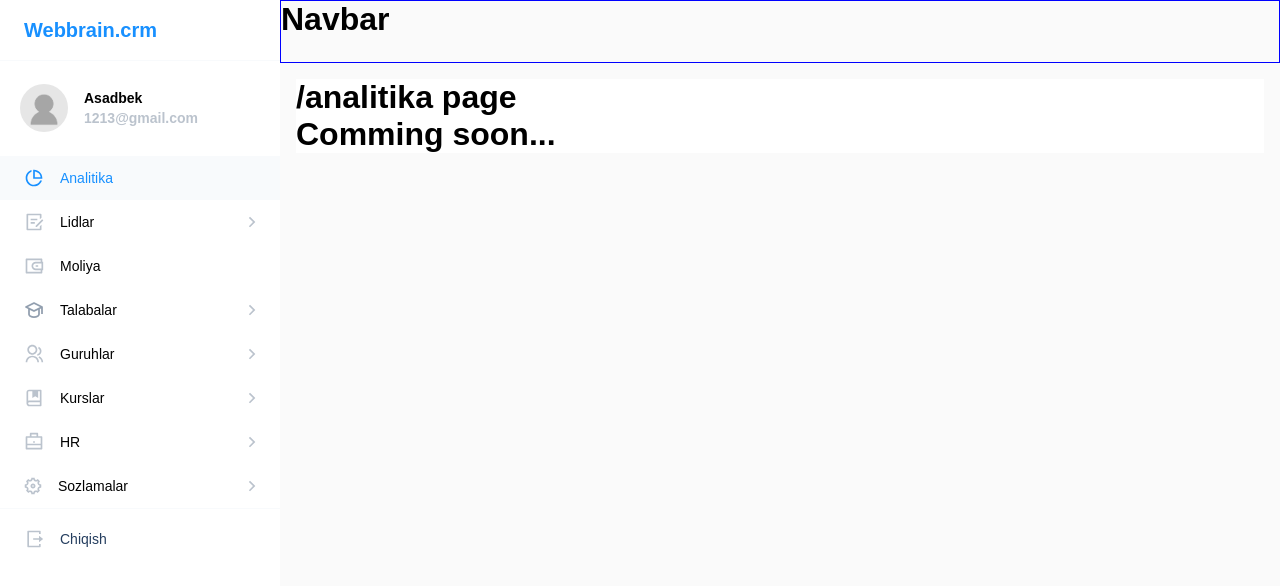
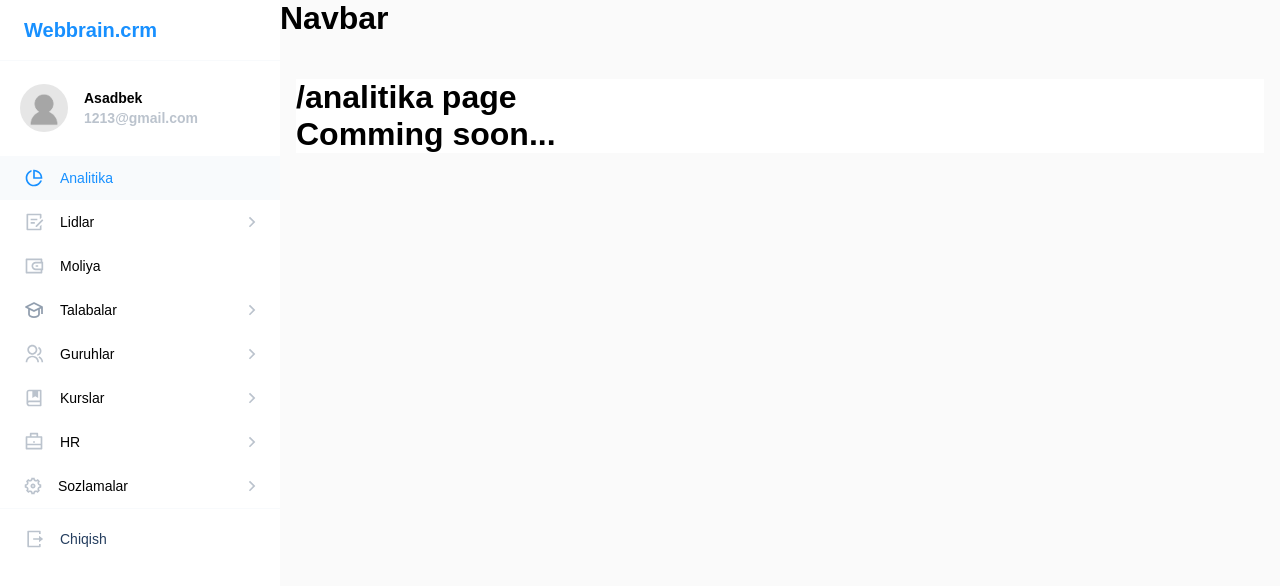
Before and after one commit to AzimovAsadbek/crm-project, a React (Vite) app: page /analitika in a window 1280 px wide. Shown: the top 586 px of the page. Built offline with nearby package versions, Linux system fonts and the light colour scheme.

Commit message:
netlify conflict

```diff
--- a/src/components/Navbar/style.js
+++ b/src/components/Navbar/style.js
@@ -1,7 +1,6 @@
 import styled from "styled-components";
 
 const Container = styled.div`
-  border: 1px solid blue;
   height: 63px;
 `;
 
--- a/src/components/Sidebar/style.js
+++ b/src/components/Sidebar/style.js
@@ -49,6 +49,8 @@ const LogOut = styled(Logo)`
   font-size: 14px;
   font-weight: 500;
   border-top: 1px solid #f8fafc;
+  position: sticky;
+
   bottom: 0;
   border-bottom: 0;
   color: #253e5f;
```
